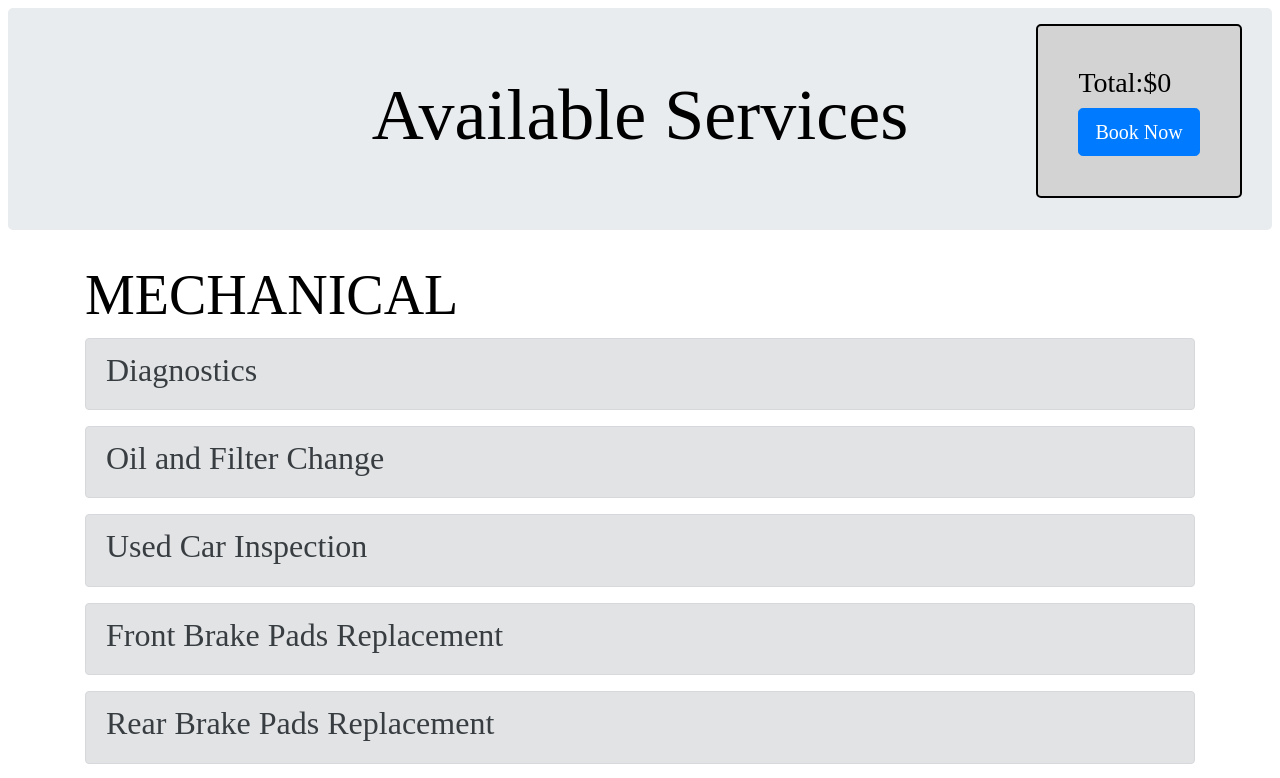
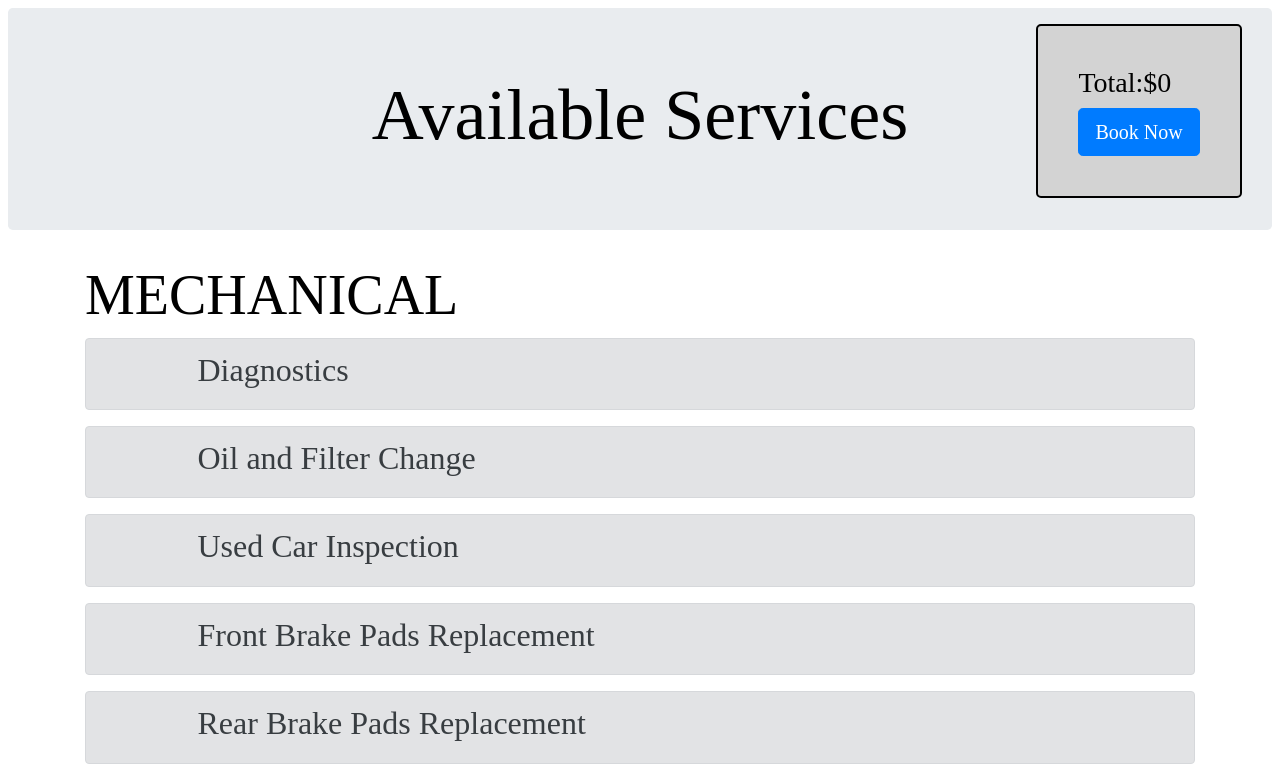
Before and after one commit to esershon/wrench-homework, an Angular app: page / in a window 1280 px wide. Shown: the top 778 px of the page. Built offline with nearby package versions, Linux system fonts and the light colour scheme.

Commit message:
2 files modified

```diff
--- a/src/app/app.component.css
+++ b/src/app/app.component.css
@@ -14,3 +14,8 @@ text-align: center
   border-radius:5px;
   border: 2px solid black;
 }
+
+h2:hover, h4:hover{
+  text-decoration:underline;
+  /* color:green; */
+}
--- a/src/app/app.component.html
+++ b/src/app/app.component.html
@@ -20,9 +20,12 @@
     <h1 class="display-4">{{category}}</h1>
     <div *ngFor="let service of services">
       <div *ngIf="service.category==category" class="alert alert-secondary">
-        <h2 (click)="showDetails(service)" (mouseover)="showAddButton=service.name">{{service.name}}</h2>
-        <button *ngIf="service.description && showAddButton==service.name" (click)="addToCart(service)" class="btn btn-success">Add To Cart</button>
-
+        <div class="row" (mouseover)="showAddButton=service.name">
+          <div class="col-1">
+            <button *ngIf="service.description && showAddButton==service.name" (click)="addToCart(service)" class="btn btn-success">Add</button>
+          </div>
+          <div  class="col">
+            <h2 (click)="showDetails(service)">{{service.name}}</h2>
             <div *ngIf="service.description && visibleDetails.indexOf(service.name)>-1" class="alert alert-dark">
               {{service.description}}
             </div>
@@ -30,8 +33,12 @@
             <!-- <div *ngIf="service.options && visibleDetails.indexOf(service.name)>-1"> -->
             <div *ngIf="service.options && showAddButton==service.name">
               <div *ngFor="let option of service.options" class="alert alert-dark">
+                <div class="row" (mouseover)="showOptionAddButton=option.service.name">
+                  <div class="col-1">
+                    <button *ngIf="showOptionAddButton==option.service.name" (click)="addToCart(option.service)" class="btn btn-success">Add</button>
+                  </div>
+                  <div class="col">
                     <h4 (click)="showDetails(option.service)" (mouseover)="showOptionAddButton=option.service.name">{{option.service.name}}</h4>
-            <button *ngIf="showOptionAddButton==option.service.name" (click)="addToCart(option.service)" class="btn btn-success">Add To Cart</button>
                     <div *ngIf="visibleDetails.indexOf(option.service.name)>-1" class="alert alert-dark">{{option.service.description}}</div>
                   </div>
                 </div>
@@ -39,3 +46,7 @@
             </div>
           </div>
         </div>
+      </div>
+    </div>
+  </div>
+</div>
```
Lines whose indentation alone changed are shown as unchanged.
